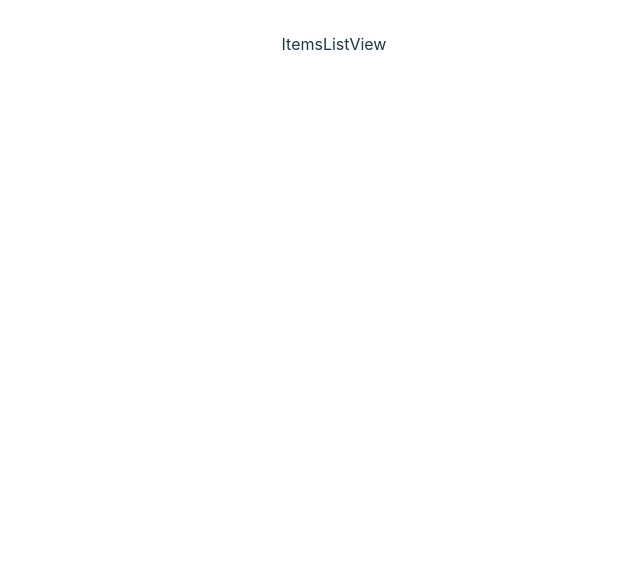
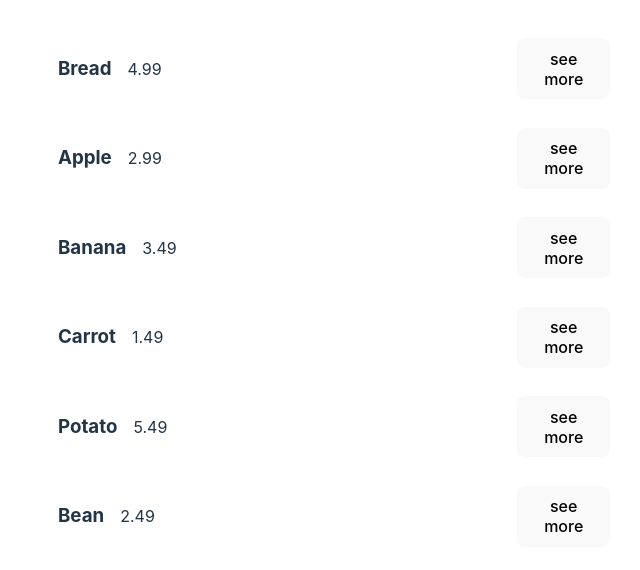
Before and after one commit to lukaasz555/02-states-handling, a React (Vite) app in the folder 06-routerselect/: page /items in a window 1280 px wide. Shown: the top 570 px of the page, without its empty margins (306-946 px from the left). Built offline with nearby package versions, Linux system fonts and the light colour scheme.

Commit message:
ui / mockdata

```diff
--- /dev/null
+++ b/06-routerselect/src/components/ItemCard.tsx
@@ -0,0 +1,38 @@
+import { useNavigate } from 'react-router-dom';
+
+interface ItemCardProps {
+	id: string;
+	name: string;
+	price: number;
+}
+
+export const ItemCard = ({ id, name, price }: ItemCardProps) => {
+	const navigate = useNavigate();
+	const pushToItemDetails = () => navigate(`/items/${id}`);
+
+	return (
+		<div
+			style={{
+				display: 'flex',
+				justifyContent: 'space-between',
+				alignItems: 'center',
+				background: 'rgba(255, 255, 255, 0.05)',
+				borderRadius: '12px',
+				padding: '0.25em 1.5em',
+			}}>
+			<div
+				style={{
+					display: 'flex',
+					alignItems: 'center',
+					width: '100%',
+					columnGap: '1em',
+				}}>
+				<h3>{name ? name : 'name'}</h3>
+				<p>{price ? price : 'price'}</p>
+			</div>
+			<div>
+				<button onClick={pushToItemDetails}>see more</button>
+			</div>
+		</div>
+	);
+};
--- /dev/null
+++ b/06-routerselect/src/data/data.json
@@ -0,0 +1,40 @@
+{
+	"items": [
+		{
+			"name": "Bread",
+			"price": 4.99,
+			"id": "c7fa1f6f-3666-41a9-8146-516cb0ccb2d0",
+			"quantity": 3
+		},
+		{
+			"name": "Apple",
+			"price": 2.99,
+			"id": "5ce09ecf-01ba-4177-95ab-dddb64f987e3",
+			"quantity": 10
+		},
+		{
+			"name": "Banana",
+			"price": 3.49,
+			"id": "a6425e95-e546-4c9f-95f3-1f2b9edbc642",
+			"quantity": 5
+		},
+		{
+			"name": "Carrot",
+			"price": 1.49,
+			"id": "9b5911d6-6917-41ca-9316-eaef1cec053b",
+			"quantity": 8
+		},
+		{
+			"name": "Potato",
+			"price": 5.49,
+			"id": "dd606b50-b938-4f92-ba59-9ccd6201a85b",
+			"quantity": 2
+		},
+		{
+			"name": "Bean",
+			"price": 2.49,
+			"id": "5c727bb9-f3a2-42c4-a714-a017ee1993e4",
+			"quantity": 6
+		}
+	]
+}
--- /dev/null
+++ b/06-routerselect/src/interfaces/IProduct.ts
@@ -0,0 +1,6 @@
+export interface IProduct {
+	name: string;
+	price: number;
+	id: string;
+	quantity: number;
+}
--- a/06-routerselect/src/views/ItemDetailView.tsx
+++ b/06-routerselect/src/views/ItemDetailView.tsx
@@ -1,7 +1,17 @@
-import { useParams } from 'react-router-dom';
+import { useNavigate, useParams } from 'react-router-dom';
 
 export const ItemDetailView = () => {
+	const navigate = useNavigate();
 	const { id } = useParams();
 
-	return <div>ItemDetailView {id}</div>;
+	// get itemById from itemsStore or sth
+
+	return (
+		<div>
+			<header style={{ marginBottom: '3em' }}>
+				<button onClick={() => navigate(-1)}>go back</button>
+			</header>
+			<main>ItemDetailView {id}</main>
+		</div>
+	);
 };
--- a/06-routerselect/src/views/ItemsListView.tsx
+++ b/06-routerselect/src/views/ItemsListView.tsx
@@ -1 +1,29 @@
-export const ItemsListView = () => <div>ItemsListView</div>;
+import { useEffect, useState } from 'react';
+import { ItemCard } from '../components/ItemCard';
+import data from '../data/data.json';
+import { IProduct } from '../interfaces/IProduct';
+
+export const ItemsListView = () => {
+	const [items, setItems] = useState<IProduct[]>([]);
+
+	useEffect(() => {
+		setItems(data.items);
+	}, []);
+
+	//! TODO: receive items from itemsStore or sth instead of mock json
+
+	return (
+		<div
+			style={{
+				display: 'flex',
+				flexDirection: 'column',
+				rowGap: '1em',
+				maxWidth: '600px',
+				margin: '0 auto',
+			}}>
+			{items.map(({ id, name, price }) => (
+				<ItemCard key={id} id={id} name={name} price={price} />
+			))}
+		</div>
+	);
+};
```
